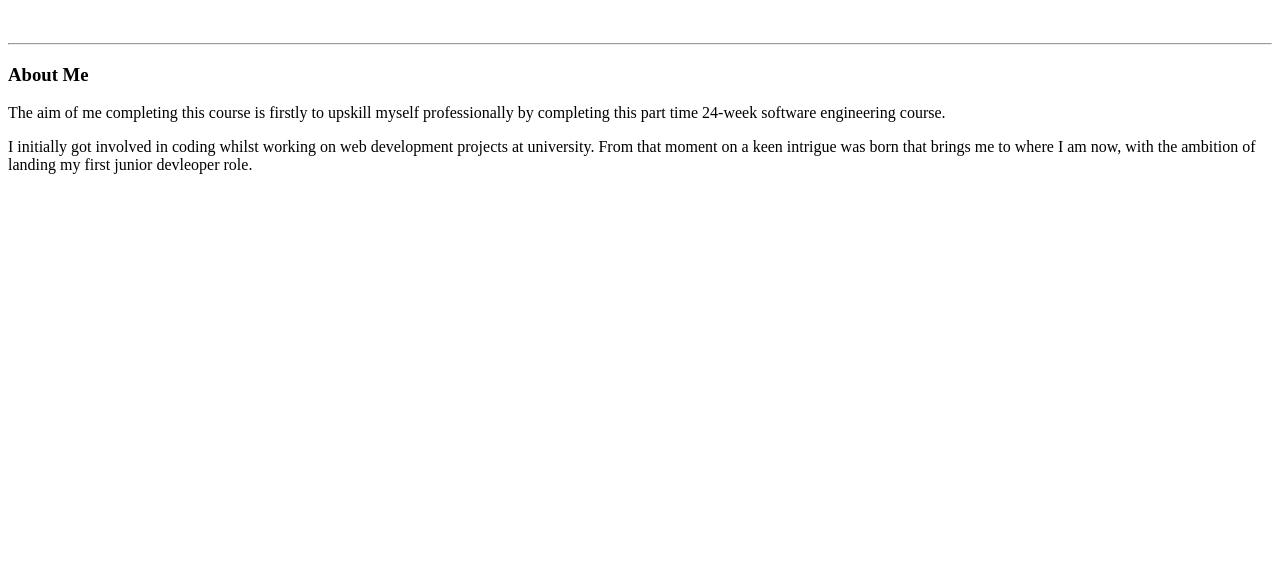
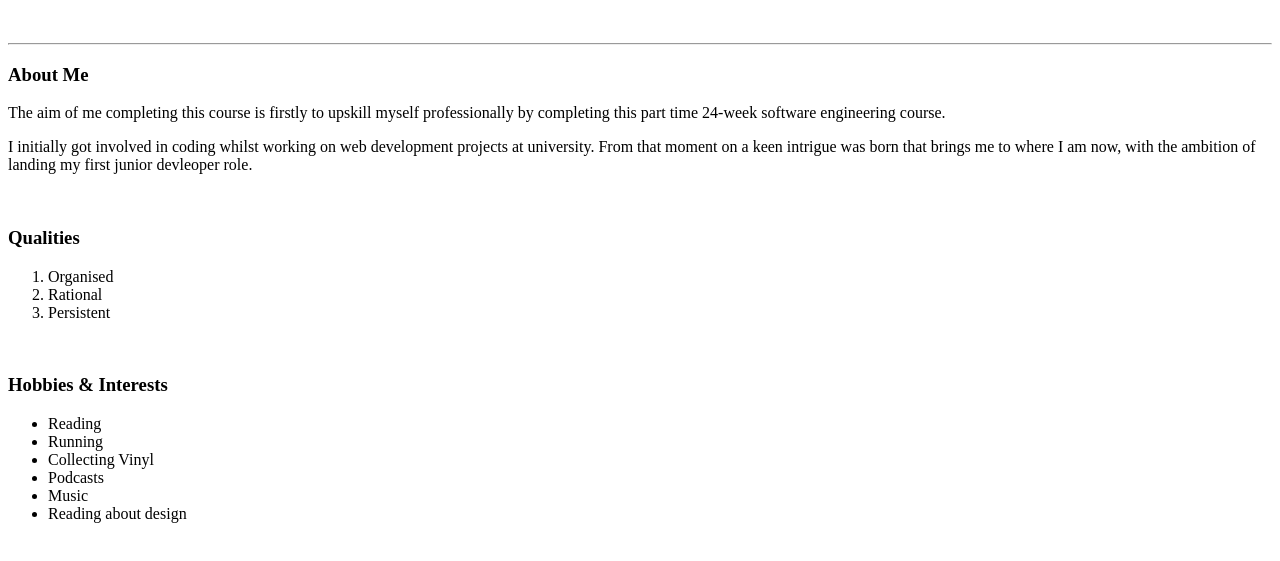
Before and after one commit to massykaps/portfolio, a plain HTML site: page index.html in a window 1280 px wide. Shown: the part 137-698 px from the top of the page. Drawn offline with Linux system fonts and the light colour scheme.

Commit message:
updated git file

```diff
--- a/index.html
+++ b/index.html
@@ -1,12 +1,42 @@
 <!DOCTYPE html>
 <html>
+        <header>
+
+        </header>
 <Body>
+        <main>
+        <head>
       <h1>Masiye Kapenda</h1>
       <h2> 30. avid reader of non-fiction, bang average runner, creative tinkerer, film buff, tv-series binger, hip hop nerd, data-driven & technology enthusiast.</h2>
+      </head>
+      </main>
+
       <br>
       <hr>
       <h3> About Me</h3>
       <p>The aim of me completing this course is firstly to upskill myself professionally by completing this part time 24-week software engineering course.</p>
        <p>I initially got involved in coding whilst working on web development projects at university. From that moment on a keen intrigue was born that brings me to where I am now, with the ambition of landing my first junior devleoper role. </p>
-</body>
+      <br>
+      <h3>Qualities</h3>
+         <ol>
+                <li>Organised</li>
+                <li>Rational</li>
+                <li>Persistent</li>
+         </ol>
+         <br>
+
+         <h3>Hobbies & Interests</h3>
+         <ul>
+                 <li>Reading</li>
+                 <li>Running</li>
+                 <li>Collecting Vinyl</li>
+                 <li>Podcasts</li>
+                 <li>Music</li>
+                <li>Reading about design</li>
+         </ul>
+
+
+       <footer>
+
+</footer></body>
 </html>
```
